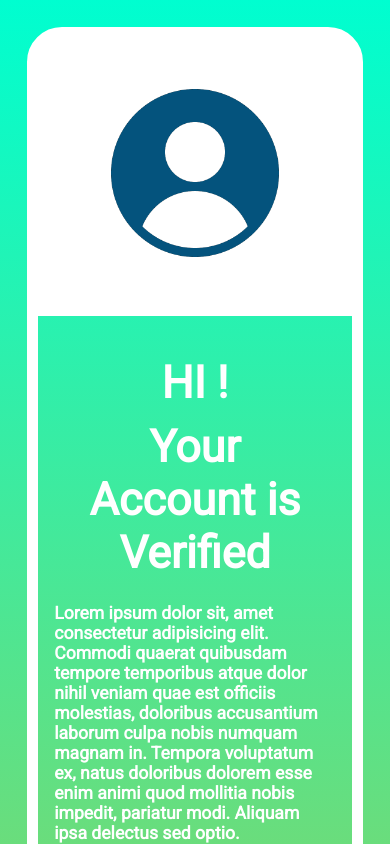
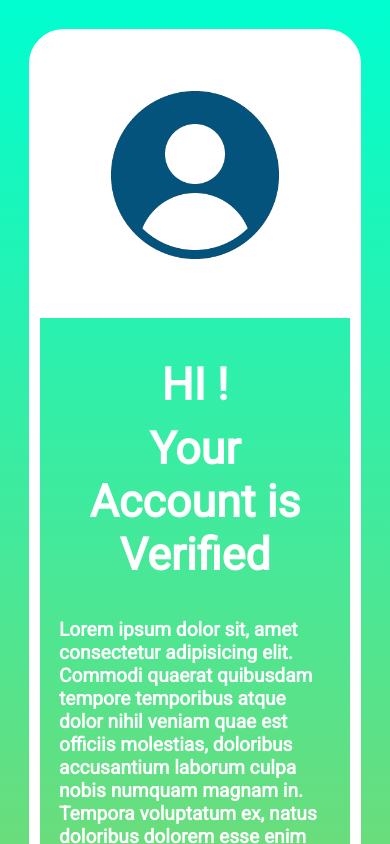
Before and after one commit to velizhaar/notification-card, a React (Create React App) app: page / in a window 390 px wide. Built offline with nearby package versions, Linux system fonts and the light colour scheme.

Commit message:
editing padding

```diff
--- a/src/App.css
+++ b/src/App.css
@@ -67,7 +67,7 @@ img {
 @media (max-width: 1000px) {
   .wrapper {
     border: 11px solid white;
-    margin: 1.7rem;
+    margin: 1.8rem;
     padding: 0;
   }
   .user {
@@ -89,7 +89,7 @@ img {
     font-size: 2.8rem;
   }
   h3 {
-    padding: 1.5rem 1rem;
-    font-size: 1.1rem;
+    padding: 2.3rem 1.2rem 1.2rem 1.2rem;
+    font-size: 1.2rem;
   }
 }
```
